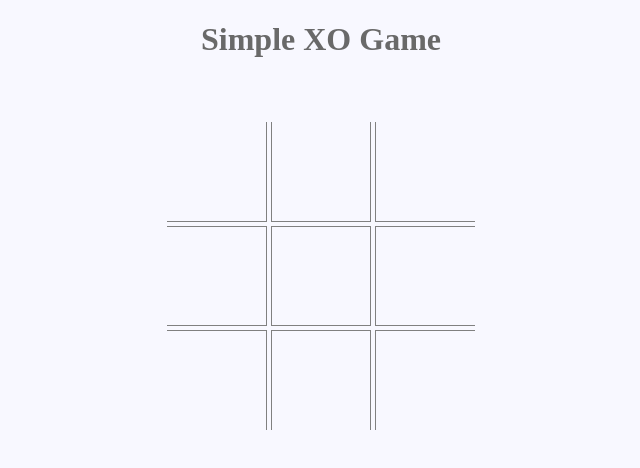
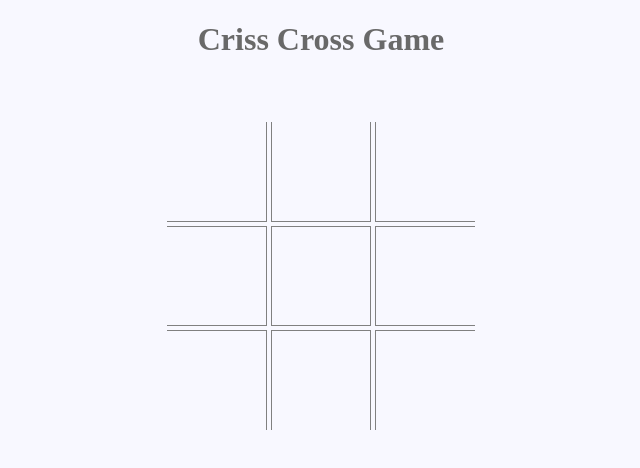
Before and after one commit to mfaiz61926/Criss-cross-game, a plain HTML site: page index.html in a window 1280 px wide. Shown: the whole page, without its empty margins (319-959 px from the left). Drawn offline with Linux system fonts and the light colour scheme.

Commit message:
Update index.html

```diff
--- a/index.html
+++ b/index.html
@@ -6,11 +6,11 @@
     <meta http-equiv="X-UA-Compatible" content="IE=edge">
     <meta name="viewport" content="width=device-width, initial-scale=1.0">
     <link rel="stylesheet" href="style.css">
-    <title>Day #6 - XO Game | AsmrProg</title>
+    <title>criss cross game by mfaiz</title>
 </head>
 
 <body>
-    <h1>Simple XO Game</h1>
+    <h1>Criss Cross Game</h1>
     <div id="container">
         <div class="block">
             <div id="box1" class="box top left">
```
